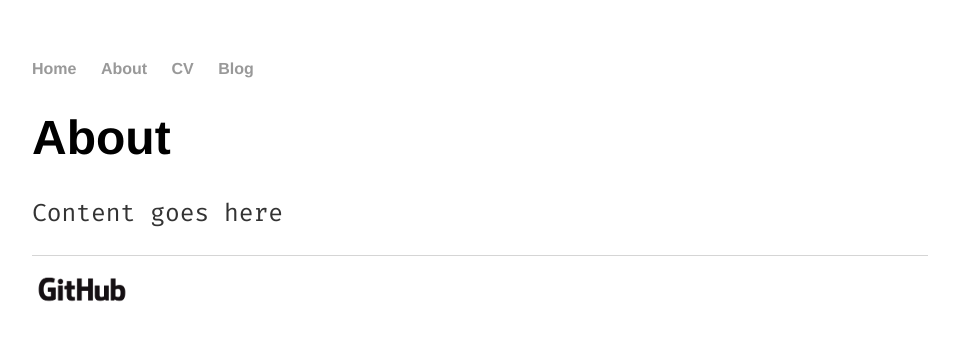
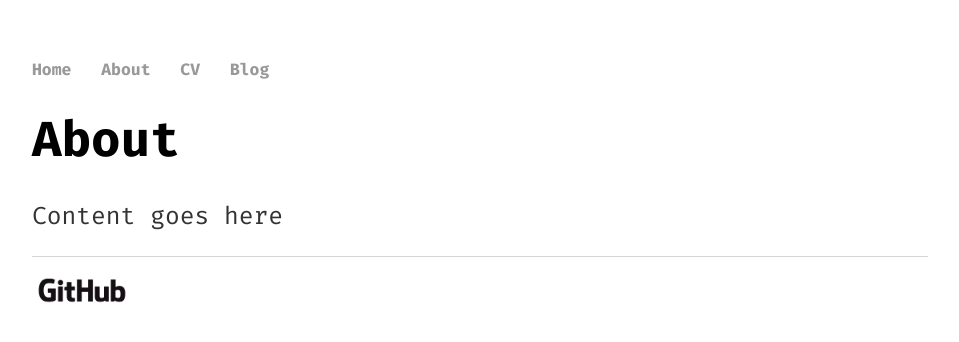
Before and after one commit to onshisan/onshisan.github.io, a Jekyll site: the page built from about/index.html, in a window 1280 px wide. Shown: the top 342 px of the page, without its empty margins (160-1119 px from the left). Built offline with Jekyll 4.4.1, drawn with Linux system fonts in a browser that asks for light colours.

Commit message:
Update main.css
Additional font changes

```diff
--- a/css/main.css
+++ b/css/main.css
@@ -51,7 +51,7 @@
     width: 70%;
 }
 nav ul, footer ul {
-    font-family:'Helvetica', 'Arial', 'Sans-Serif';
+    font-family:'Fira Code', 'Helvetica', 'Arial', 'Sans-Serif';
     padding: 0px;
     list-style: none;
     font-weight: bold;
@@ -69,12 +69,12 @@
 }
 h1 {
     font-size: 3em;
-    font-family:'Helvetica', 'Arial', 'Sans-Serif';
+    font-family:'Fira Code','Helvetica', 'Arial', 'Sans-Serif';
 }
 p {
     font-size: 1.5em;
     font-family: 'Fira Code';
-    line-height: 1.4em;
+    line-height: 1.2em;
     color: #333;
 }
 footer {
```
